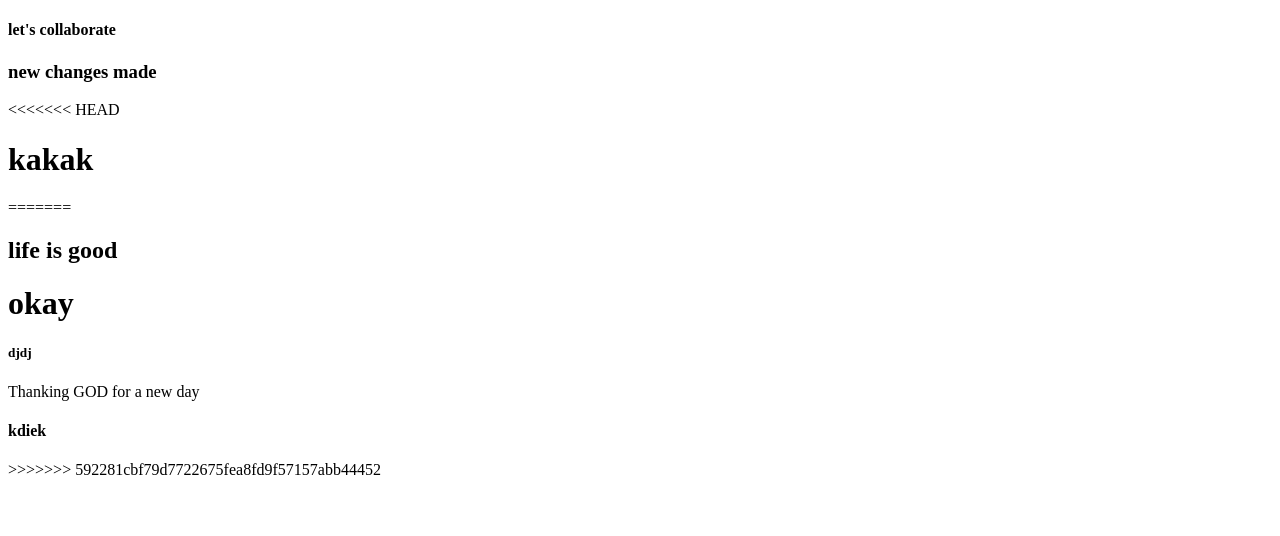
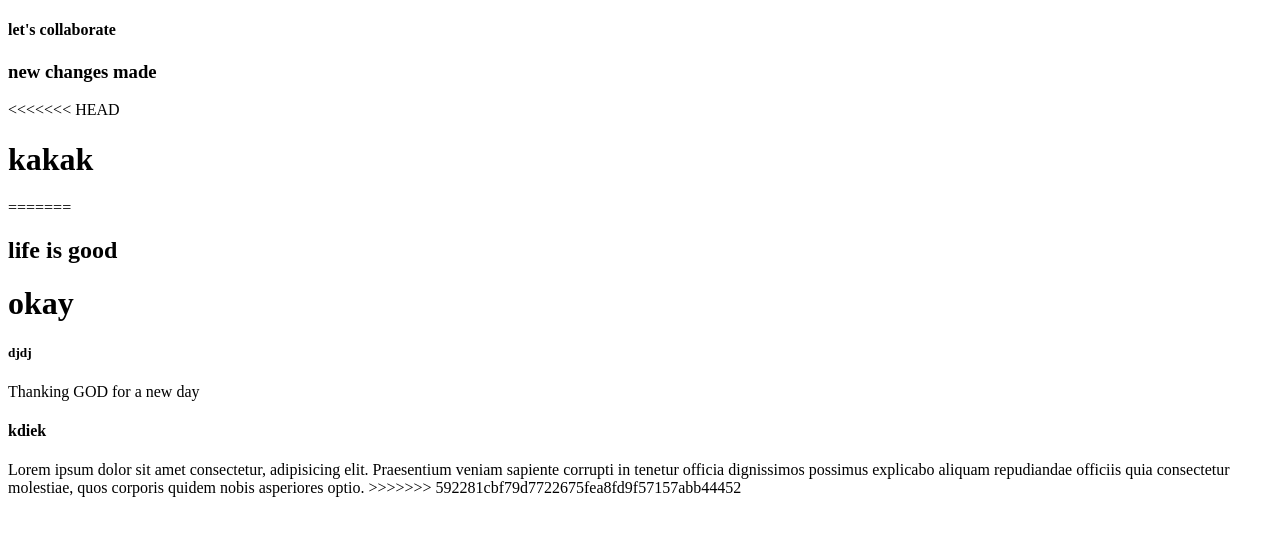
Before and after one commit to AyorindeAjayi/collabo, a plain HTML site: page index.html in a window 1280 px wide. Drawn offline with Linux system fonts and the light colour scheme.

Commit message:
It worked

```diff
--- a/index.html
+++ b/index.html
@@ -18,6 +18,10 @@
     <h5>djdj</h5>
     <p1>Thanking GOD for a new day</p1>
     <h4>kdiek</h4>
+    <p1>Lorem ipsum dolor sit amet consectetur, adipisicing elit.
+    Praesentium veniam sapiente corrupti in tenetur officia dignissimos
+    possimus explicabo aliquam repudiandae officiis quia consectetur molestiae,
+    quos corporis quidem nobis asperiores optio.</p1>
 >>>>>>> 592281cbf79d7722675fea8fd9f57157abb44452
 </body>
 </html>
```
